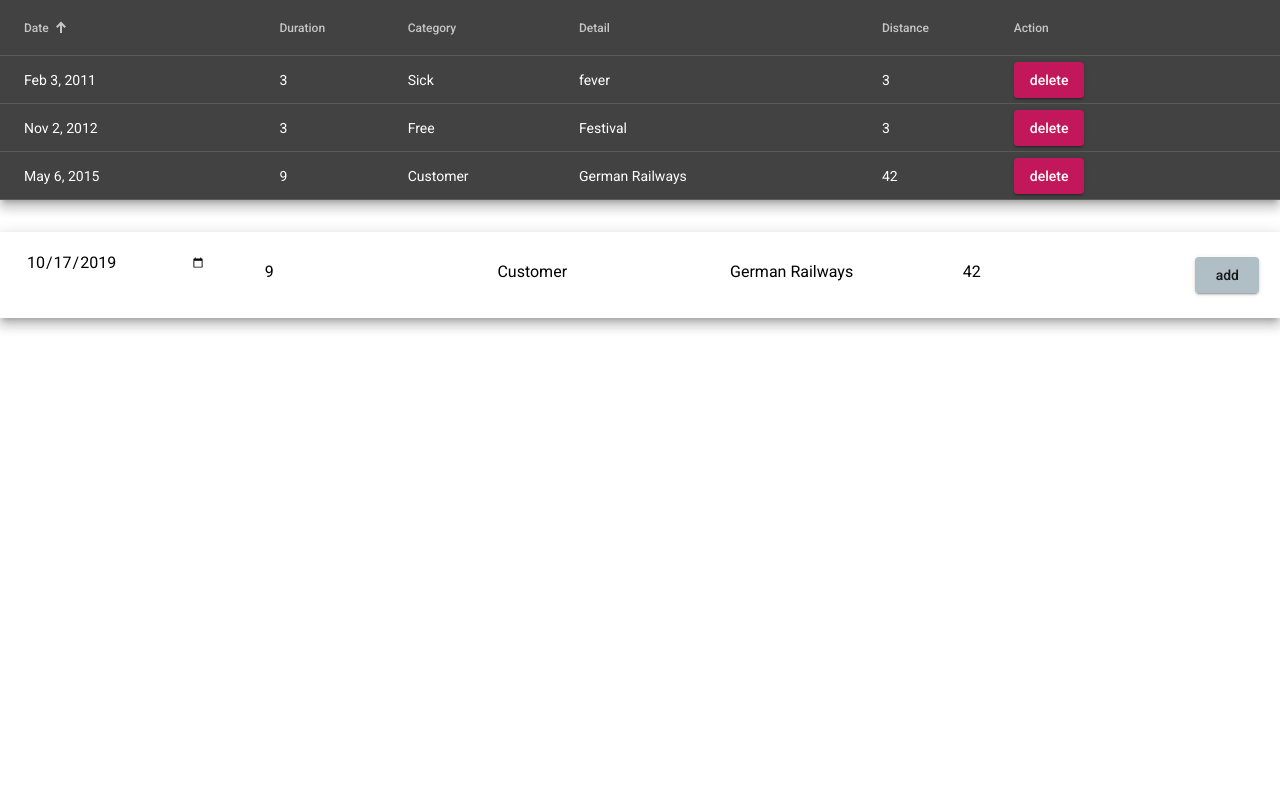
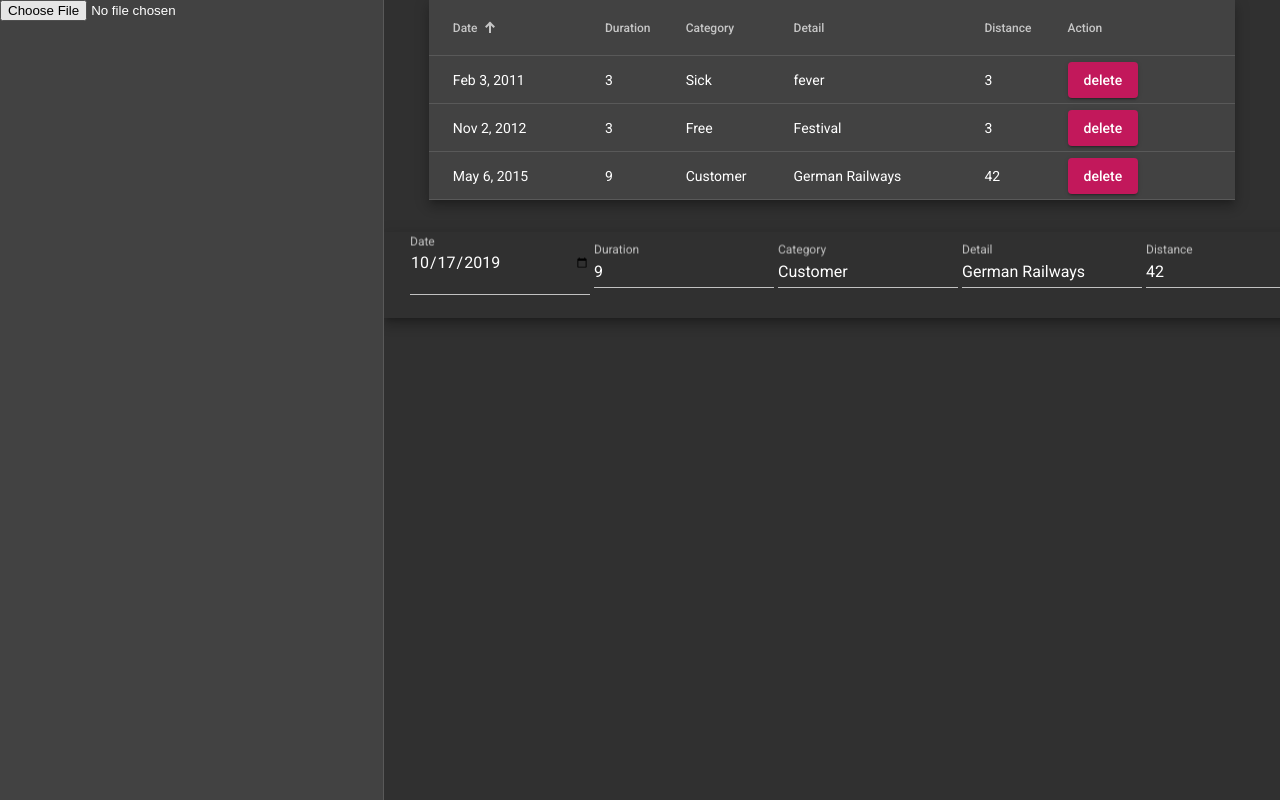
Before and after one commit to timnederhoff/hours-and-miles, an Angular app: page / in a window 1280 px wide. Built offline with nearby package versions, Linux system fonts and the light colour scheme.

Commit message:
added upload

```diff
--- a/src/app/app.component.css
+++ b/src/app/app.component.css
@@ -1,8 +1,25 @@
+.settings {
+  width: 30%;
+}
+
 table {
-  width: 100%;
+  width: 90%;
+  margin: auto;
   margin-bottom: 2em;
 }
 
-table td:first-of-type {
+table.new-entry td:first-of-type {
   padding-left: 24px;
 }
+
+table.new-entry td:last-of-type {
+  padding-right: 24px;
+}
+
+html, body {
+  height: 100%;
+}
+
+mat-sidenav-container {
+  height: 100%;
+}
--- a/src/app/app.component.html
+++ b/src/app/app.component.html
@@ -1,3 +1,10 @@
+<mat-sidenav-container>
+  <mat-sidenav class="settings" mode="side" opened>
+    <form>
+      <input #file type="file" (change)="readData($event)">
+    </form>
+  </mat-sidenav>
+  <mat-sidenav-content>
     <table mat-table [dataSource]="dataSource" matSort class="mat-elevation-z8">
       <ng-container matColumnDef="date">
         <th mat-header-cell mat-sort-header *matHeaderCellDef>Date</th>
@@ -35,7 +42,7 @@
       <tr mat-row *matRowDef="let row; columns: displayedColumns;"></tr>
     </table>
 
-<table class="mat-elevation-z8">
+    <table class="mat-elevation-z8 new-entry">
       <tr>
         <td>
           <mat-form-field class="entry-field">
@@ -70,3 +77,5 @@
         </td>
       </tr>
     </table>
+  </mat-sidenav-content>
+</mat-sidenav-container>
--- a/src/app/app.component.ts
+++ b/src/app/app.component.ts
@@ -73,4 +73,15 @@ export class AppComponent implements OnInit {
   deleteRowData(entry: Entry){
     this.dataSource.data = this.dataSource.data.filter(obj => obj != entry);
   }
+
+  readData(event: any) {
+    const fileReader = new FileReader();
+    fileReader.readAsText(event.target.files[0], "UTF-8");
+    fileReader.onload = () => {
+      console.log(JSON.parse(fileReader.result));
+    };
+    fileReader.onerror = (error) => {
+      console.log(error);
+    };
+  }
 }
--- a/src/app/app.module.ts
+++ b/src/app/app.module.ts
@@ -8,6 +8,8 @@ import { MatFormFieldModule } from '@angular/material/form-field';
 import { MatInputModule } from '@angular/material/input';
 import { MatButtonModule } from '@angular/material/button';
 import { MatSortModule } from '@angular/material/sort';
+import { MatSidenavModule } from '@angular/material/sidenav';
+import { FormsModule } from '@angular/forms';
 
 @NgModule({
   declarations: [
@@ -20,7 +22,9 @@ import { MatSortModule } from '@angular/material/sort';
     MatFormFieldModule,
     MatInputModule,
     MatButtonModule,
-    MatSortModule
+    MatSortModule,
+    MatSidenavModule,
+    FormsModule
   ],
   providers: [],
   bootstrap: [AppComponent]
```
Lines whose indentation alone changed are shown as unchanged.
